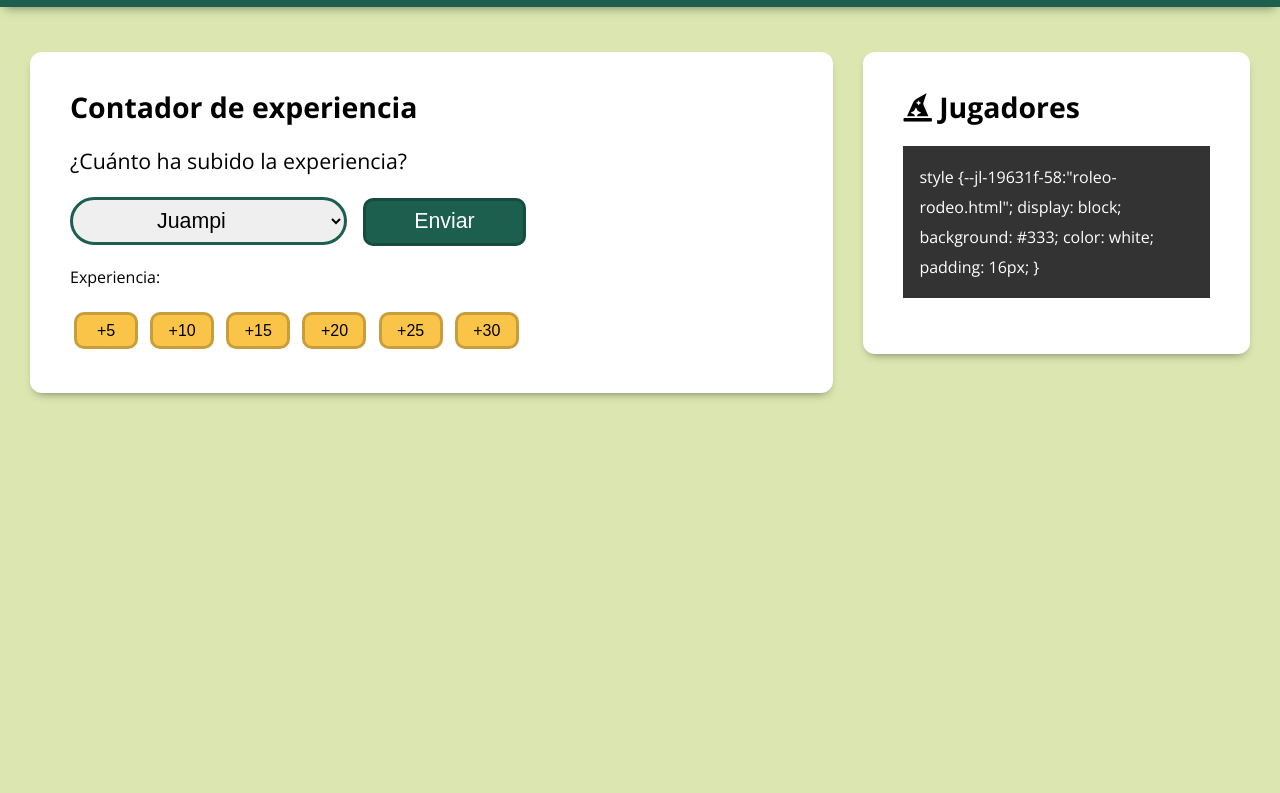
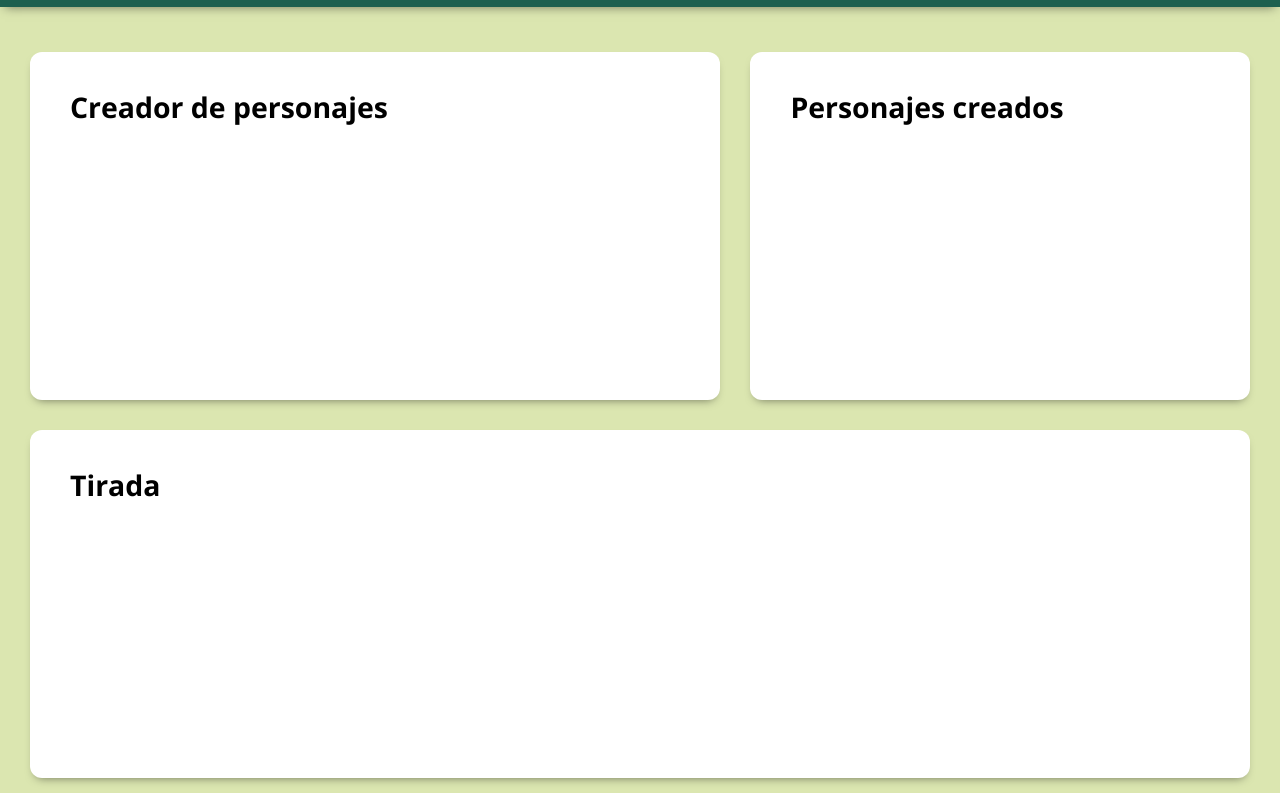
Before and after one commit to itspajara/roleo-rodeo, a plain HTML site: page roleo-rodeo.html in a window 1280 px wide. Shown: the part 63-856 px from the top of the page. Before the commit the page ends 800 px from the top, so only its background shows below. Drawn offline with nearby package versions, Linux system fonts and the light colour scheme.

Commit message:
Terminada estructura inicial del proyecto en flex

```diff
--- a/css/estilos.css
+++ b/css/estilos.css
@@ -23,6 +23,7 @@ h1 {
   letter-spacing: 1px;
   line-height: 50px;
   margin: 0;
+  min-width: 245px;
 }
 
 h2 {
@@ -51,6 +52,10 @@ body {
   line-height: 30px;
 }
 
+section {
+  justify-content: space-between;
+}
+
 /* Containers */
 
 .container {
@@ -61,21 +66,14 @@ body {
 
 .flex {
   display: flex;
-  justify-content: space-between;
 }
 
 .contact {
   display: flex;
+  flex-wrap: wrap;
   align-items: center;
   margin: 0;
   list-style: none;
-/*
-Valores cuando los puse abajo
-width: 69px;
-height: 69px;
-padding: 20px 20px 20px 20px;
-border-radius: 50%;
-*/
 }
 
 /* Contact container */
@@ -87,8 +85,7 @@ border-radius: 50%;
 }
 
 .icon {
-  /* display: table-cell;
-  vertical-align: middle; */
+
 }
 
 .icon:hover {
@@ -106,25 +103,34 @@ border-radius: 50%;
 /* Sections */
 
 .row {
+  display: flex;
+  flex-wrap: wrap;
   margin-left: -15px;
   margin-right: -15px;
 }
 
 .card {
-  float: left;
+  flex-grow: 2;
+  /* float: left; */
   display: block;
   background-color: white;
   box-sizing: border-box;
   margin: 15px;
   padding: 40px;
   border-radius: 12px;
-  width: calc( 66.66% - 30px );
+  min-height: 348px;
+  /* width: calc( 66.66% - 30px ); */
   box-shadow: 0px 5px 10px -5px rgba(0,0,0,0.5);
 }
 
 .card-sm {
-  float: right;
-  width: calc( 33.33% - 30px );
+  flex-grow: 1;
+  /* float: right; */
+  /* width: calc( 33.33% - 30px ); */
+}
+
+.card-2x {
+  flex-grow: 3;
 }
 
 /* Buttons & selectors */
--- a/roleo-rodeo.html
+++ b/roleo-rodeo.html
@@ -11,7 +11,7 @@
   </head>
   <body>
     <header>
-      <div class="container flex">
+      <section class="container flex">
         <h1><i class="fas fa-dice-d20 icon-d20"></i> Roleo Rodeo</h1>
         <ol class="contact">
           <li><a class="link" href="https://twitter.com/itspajara" target="_blank"><i class="icon fab fa-twitter fa-fw fa-2x"></i></a></li>
@@ -19,54 +19,24 @@
           <li><a class="link" href="https://discord.gg/wDQnVgU" target="_blank"><i class="icon fab fa-discord fa-fw fa-2x"></i></a></li>
           <li><a class="link" href="https://instagram.com/itspajara/" target="_blank"><i class="icon fab fa-instagram fa-fw fa-2x"></i></a></li>
         </ol>
-      </div>
+      </section>
     </header>
     <div class="container">
       <div class="row">
         <div class="card">
-          <h2>Contador de experiencia</h2>
-          <h3>¿Cuánto ha subido la experiencia?</h3>
-          <form action="contador-exp.html" method="get">
-            <p class="pj-selector">
-              <select class="selector" name="players" id="players">
-                <option value="juampi">Juampi</option>
-                <option value="chulis">Chulis</option>
-                <option value="duvy">Duvy</option>
-                <option value="alejandro">Alejandro</option>
-                <option value="antonio">Antonio</option>
-                <option value="michu">Michu</option>
-              </select>
-              <button class="button button-send" type="submit">Enviar</button>
-            </p>
-          </form>
-          <p>
-            Experiencia: <span id="result" class="text-dark"></span>
-          </p>
-          <p class="button-list">
-            <button class="button button-exp" data-exp="5" id="addExp5">+5</button>
-            <button class="button button-exp" data-exp="10" id="addExp10">+10</button>
-            <button class="button button-exp" data-exp="15" id="addExp15">+15</button>
-            <button class="button button-exp" data-exp="20" id="addExp20">+20</button>
-            <button class="button button-exp" data-exp="25" id="addExp25">+25</button>
-            <button class="button button-exp" data-exp="30" id="addExp30">+30</button>
-          </p>
+          <h2>Creador de personajes</h2>
+
         </div>
         <div class="card card-sm">
-          <h2><i class="fas fa-hat-wizard"></i> Jugadores</h2>
-          <p>
-            <style contenteditable>
-              style {
-                display: block;
-                background: #333;
-                color: white;
-                padding: 16px;
-              }
-            </style>
-          </p>
+          <h2>Personajes creados</h2>
+
         </div>
-        <div class="clear"></div>
+      </div>
+      <div class="row">
+        <div class="card card-2x">
+          <h2>Tirada</h2>
+        </div>
       </div>
     </div>
-    <script type="text/javascript" src="contador-exp.js"></script>
   </body>
 </html>
```
Also changed, not shown: apuntes.html (+51 -0 lines).
